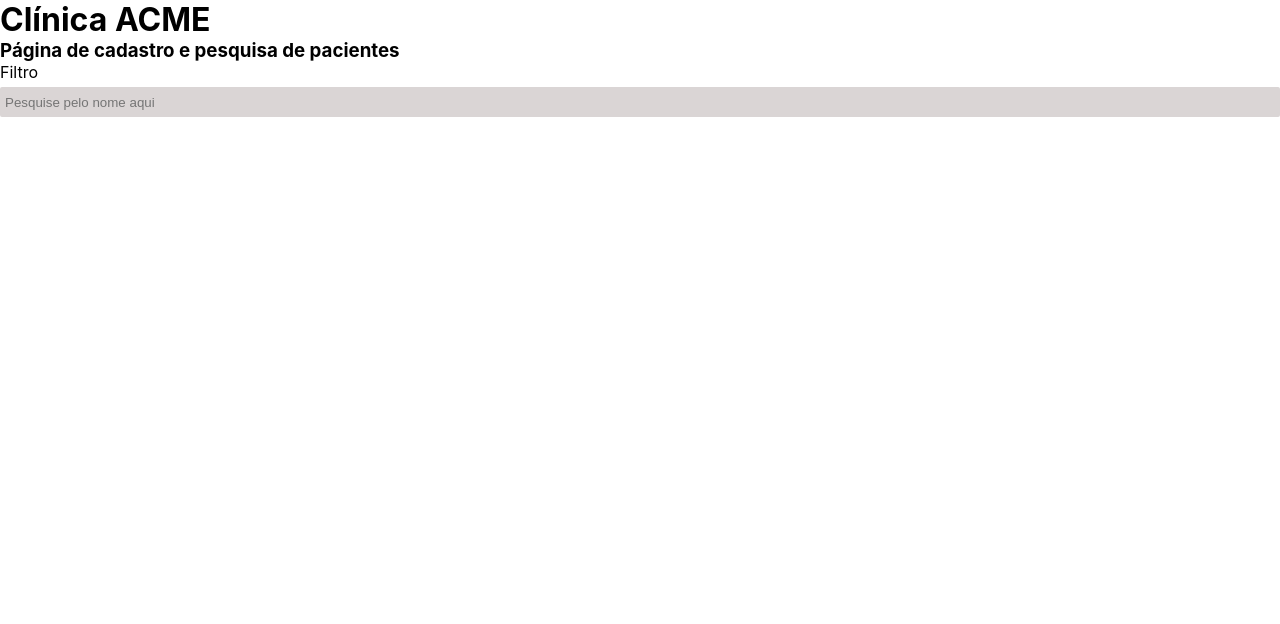
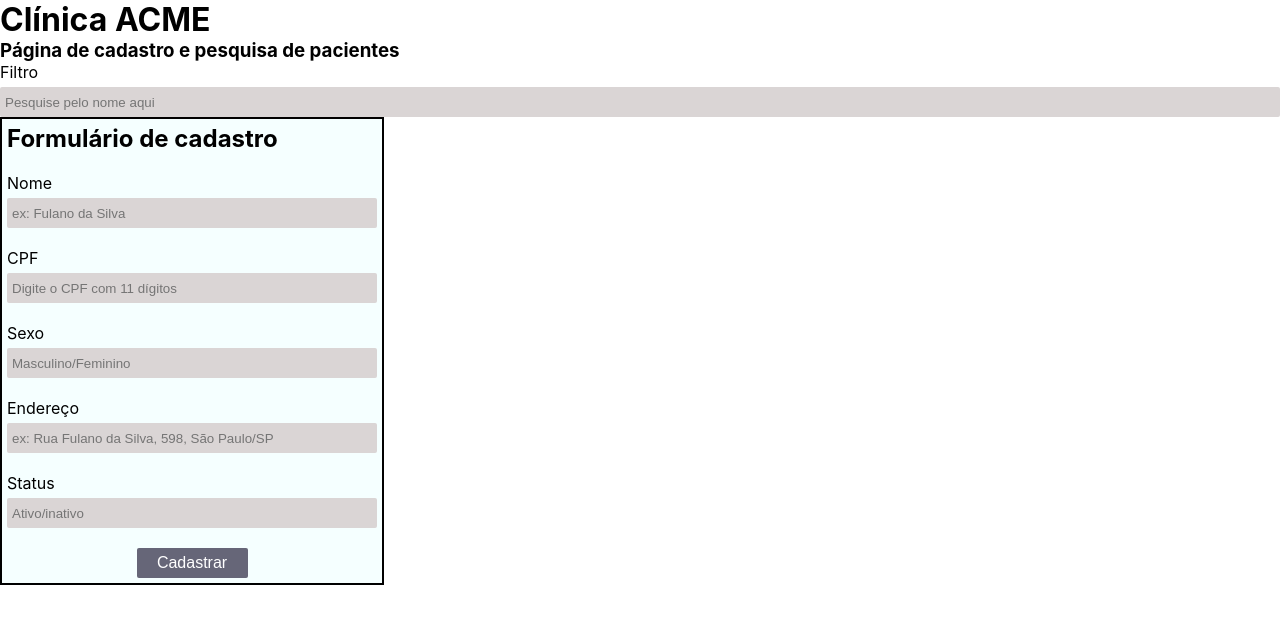
Before and after one commit to mallmann02/stable-js-interprocess, a React (Create React App) app: page / in a window 1280 px wide. Shown: the top 624 px of the page. Built offline with nearby package versions, Linux system fonts and the light colour scheme; the HTML template or start-up script is replaced by a standard one.

Commit message:
feat(form): register user in localStorage

```diff
--- a/src/App.js
+++ b/src/App.js
@@ -1,9 +1,24 @@
 import { useEffect, useState } from 'react';
-import { getDataFromLocalStorage } from './utils/localStorageActions';
+import Form from './components/Form';
+import {
+  getDataFromLocalStorage,
+  addDataInLocalStorage
+} from './utils/localStorageActions';
+import { isCpfNotRegistered } from './utils/userRegisterDataValidation';
 
 function App() {
   const [ filter, setFilter ] = useState([]);
   const [ patients, setPatients ] = useState([]);
+
+  const addPatientInDatabase = (patientData) => {
+    const { cpf } = patientData;
+
+    if (isCpfNotRegistered(cpf)) {
+      addDataInLocalStorage(patientData);
+    } else {
+      alert('Este paciente já foi cadastrado');
+    }
+  };
 
   useEffect(() => {
     setPatients(getDataFromLocalStorage);
@@ -24,7 +39,9 @@ function App() {
           placeholder="Pesquise pelo nome aqui"
         />
       </label>
-
+      <Form
+        handleSubmit={addPatientInDatabase}
+      />
     </div>
   );
 }
```
